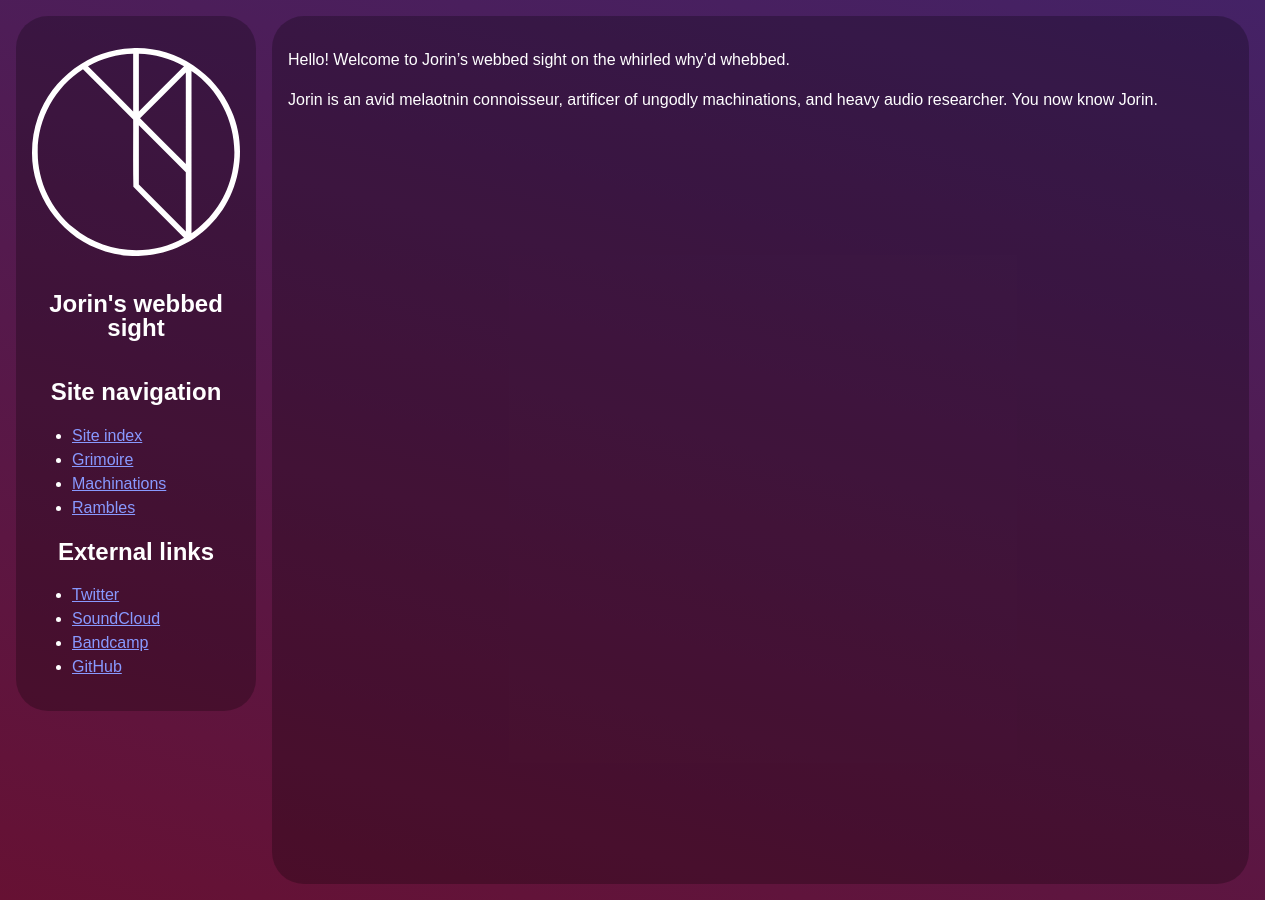
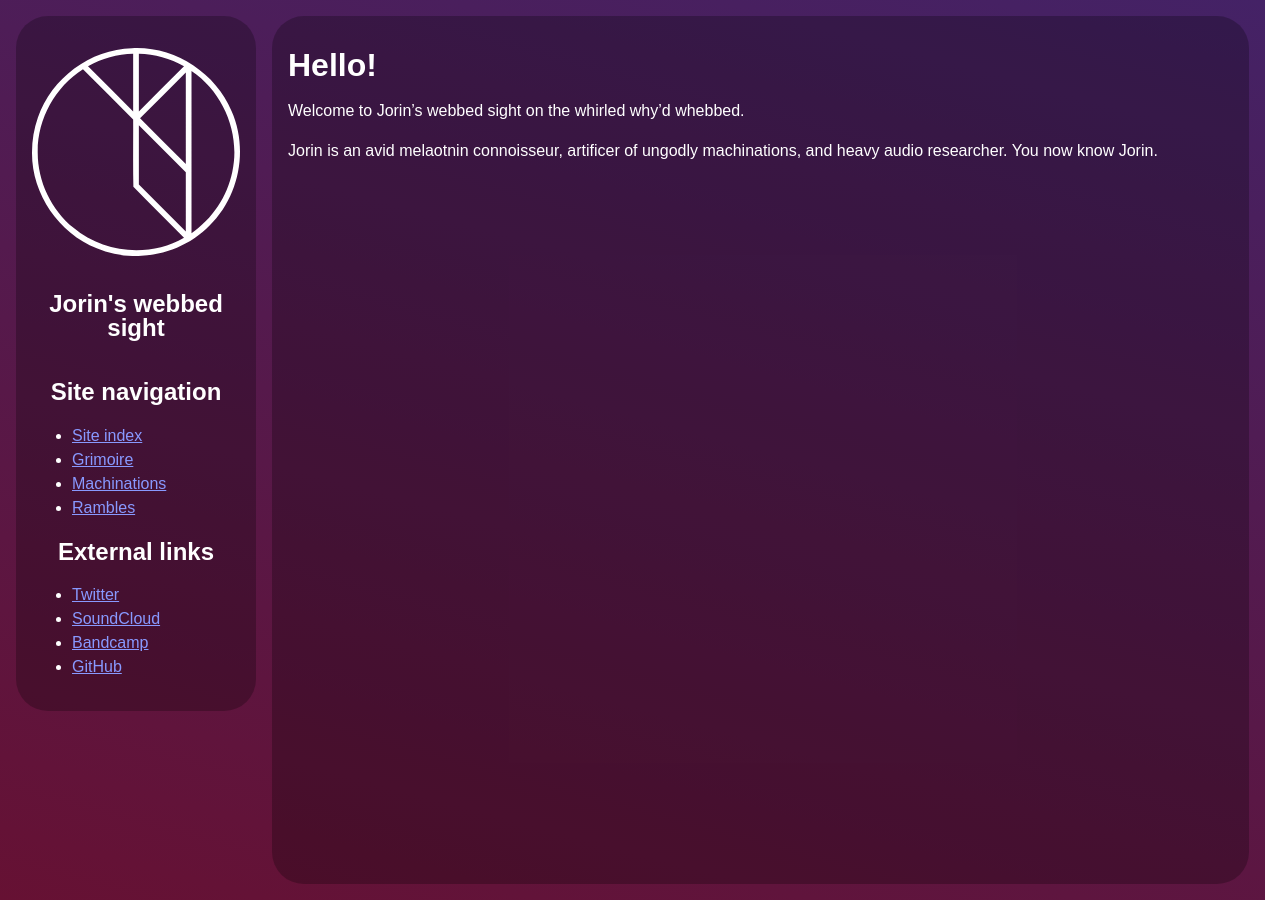
Before and after one commit to jorins/jorin.se-jekyll, a Jekyll site: the page built from index.md, in a window 1280 px wide. Built offline with Jekyll 4.4.1, drawn with Linux system fonts in a browser that asks for light colours.

Commit message:
Greater greeting

```diff
--- a/index.md
+++ b/index.md
@@ -2,7 +2,8 @@
 layout: default
 ---
 
-Hello! Welcome to Jorin's webbed sight on the whirled why'd whebbed.
+# Hello!
+Welcome to Jorin's webbed sight on the whirled why'd whebbed.
 
 Jorin is an avid melaotnin connoisseur, artificer of ungodly machinations, and
 heavy audio researcher. You now know Jorin.
```
